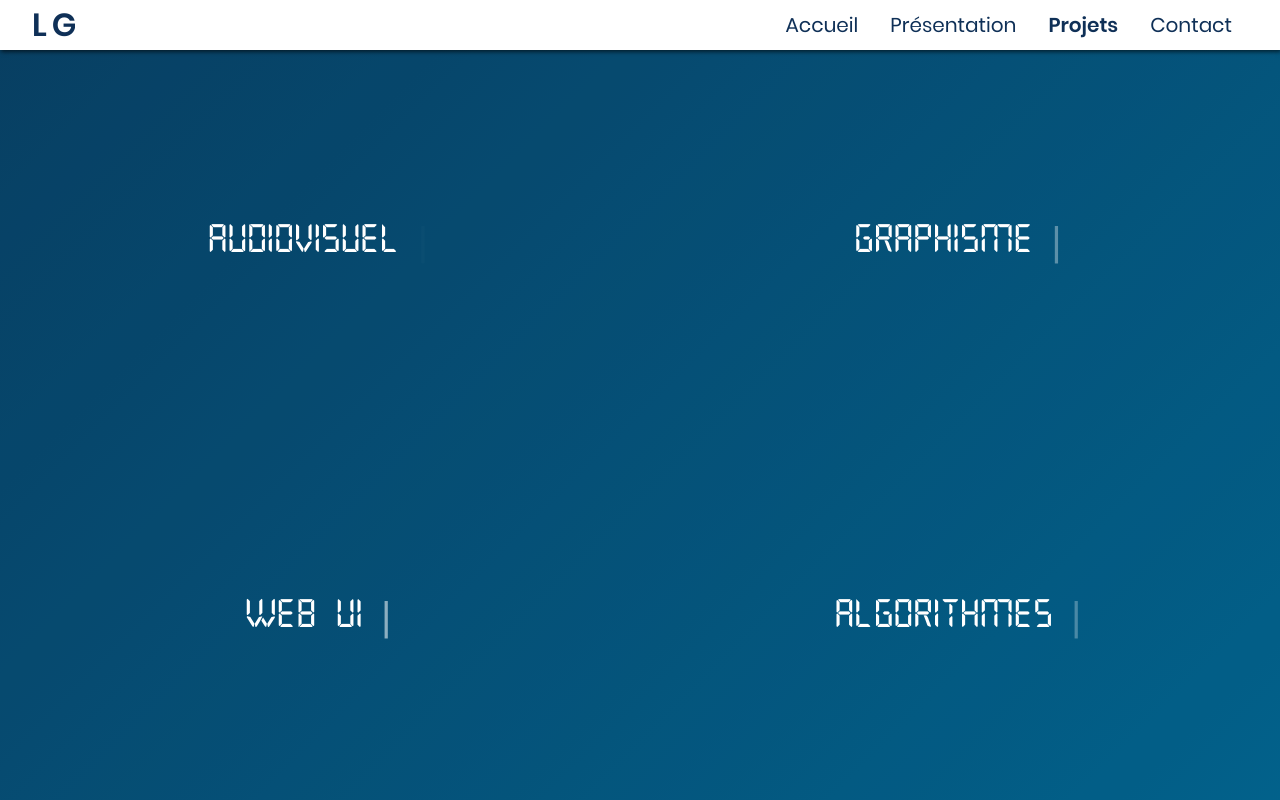
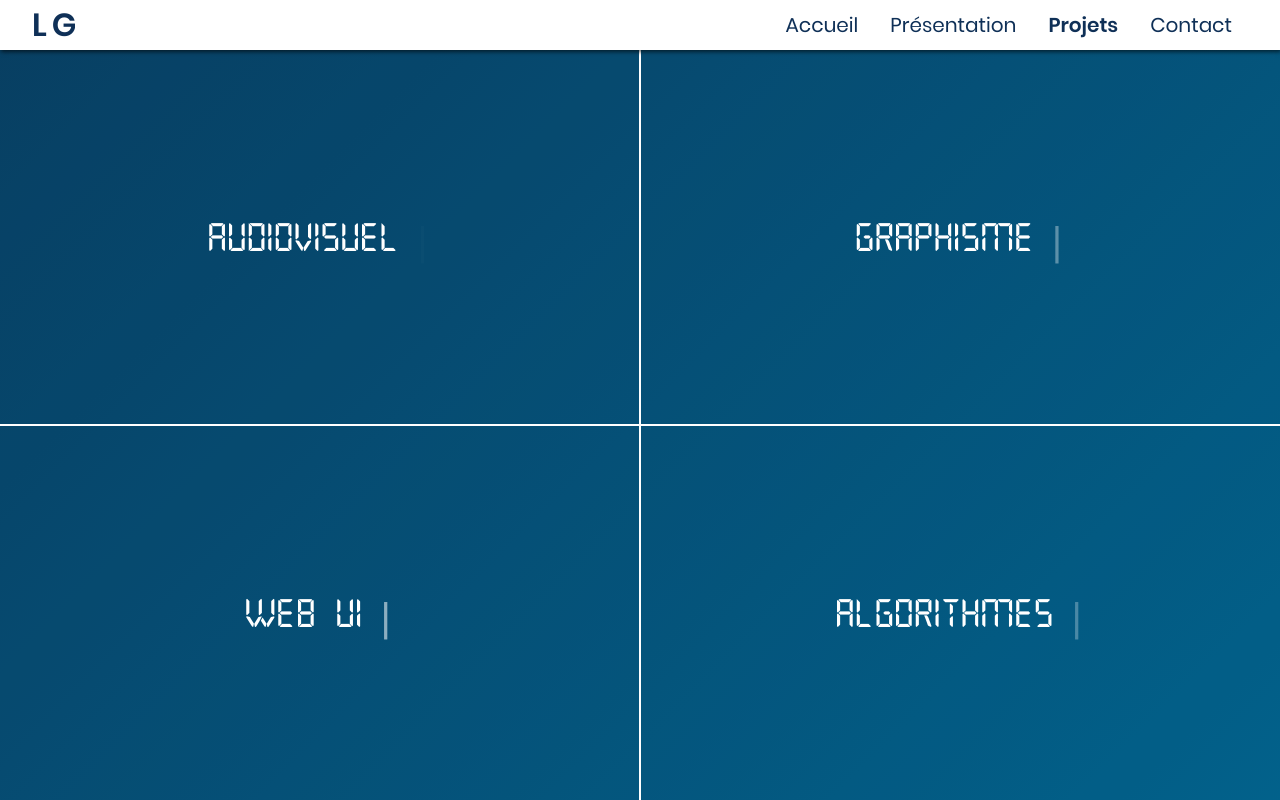
Before and after one commit to louiiuol/louiiuol, a React (Create React App) app in the folder portfolio/: page /louiiuol/projets in a window 1280 px wide. Built offline with nearby package versions, Linux system fonts and the light colour scheme.

Commit message:
Adding UI effects

```diff
--- a/portfolio/src/assets/styles/animations.scss
+++ b/portfolio/src/assets/styles/animations.scss
@@ -26,3 +26,20 @@
     50% { opacity: 0.0; }
     100% { opacity: 1.0; }
 }
+
+@keyframes slideLeft {
+    from { transform: translateX(-100%);}
+    to { transform: translateX(0);}
+}
+@keyframes slideDown {
+    from { transform: translateY(-100%);}
+    to { transform: translateY(0);}
+}
+@keyframes slideUp{
+    from { transform: translateY(100%);}
+    to { transform: translateY(0);}
+}
+@keyframes slideRight {
+    from { transform: translateX(100%);}
+    to { transform: translateX(0);}
+}
--- a/portfolio/src/assets/styles/skeleton.scss
+++ b/portfolio/src/assets/styles/skeleton.scss
@@ -372,6 +372,15 @@ nav#main-nav {
                 }
             }
         }
+        #intro {
+            img {
+                transition: .8s ease-in-out;
+                transform: rotateY(0);
+            }
+            &:hover img {
+                transform: rotateY(180deg);
+            }
+        }
         @media (max-width: 728px) {
             #intro { margin-bottom: 2rem; }
         }
@@ -396,10 +405,10 @@ nav#main-nav {
         background: rgba(0, 0, 0, 0.2);
         transition: .3s;
         z-index: 2;
-        &:nth-of-type(1) { top: 0; left: 0; }
-        &:nth-of-type(2) { top: 0; left: 50%; &.full { left: 0; }}
-        &:nth-of-type(3) { top: 50%; left: 0; &.full { top: 0; }}
-        &:nth-of-type(4) { top: 50%; left: 50%; &.full { top: 0; left: 0; }}
+        &:nth-of-type(1) { top: 0; left: 0; border-right: 1px solid white; border-bottom: 1px solid white; animation: slideLeft 1s ease;}
+        &:nth-of-type(2) { top: 0; left: 50%;  border-left: 1px solid white; border-bottom: 1px solid white; animation: slideDown 1s ease; &.full { left: 0; }}
+        &:nth-of-type(3) { top: 50%; left: 0;  border-right: 1px solid white; border-top: 1px solid white;  animation: slideUp 1s ease;&.full { top: 0; }}
+        &:nth-of-type(4) { top: 50%; left: 50%;  border-left: 1px solid white; border-top: 1px solid white;  animation: slideRight 1s ease;&.full { top: 0; left: 0; }}
         header {
             width: 100%;
             height: 100%;
```
